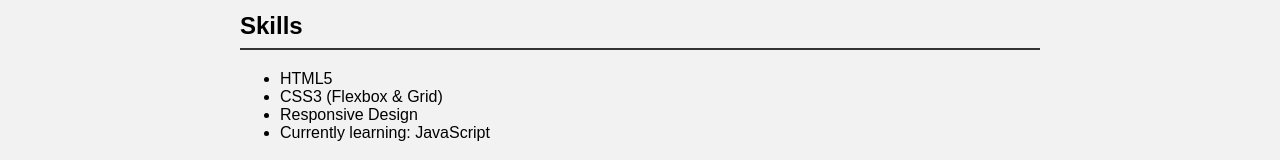
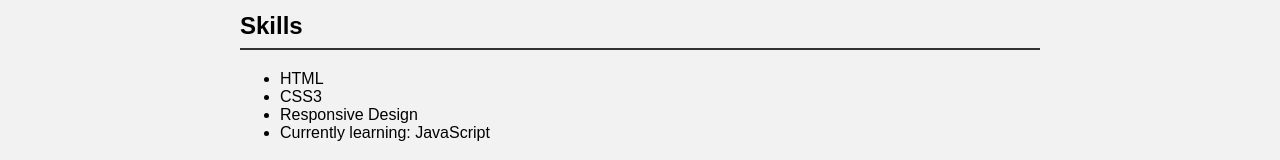
Before and after one commit to musadiqhussain110/portfolio, a plain HTML site: page index.html in a window 1280 px wide. Shown: the part 323-483 px from the top of the page. Drawn offline with Linux system fonts and the light colour scheme.

Commit message:
Update index.html

```diff
--- a/index.html
+++ b/index.html
@@ -20,8 +20,8 @@
     <h2>Skills</h2>
     <div class="skills">
       <ul>
-        <li>HTML5</li>
-        <li>CSS3 (Flexbox & Grid)</li>
+        <li>HTML</li>
+        <li>CSS3</li>
         <li>Responsive Design</li>
         <li>Currently learning: JavaScript</li>
       </ul>
```
